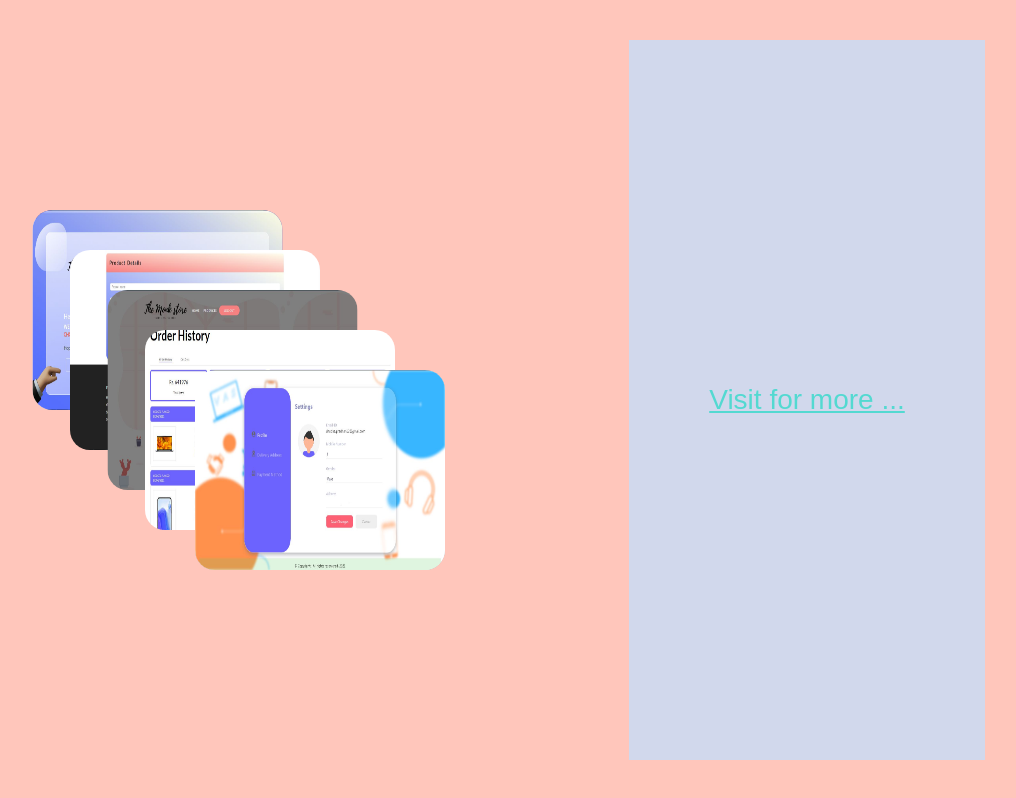
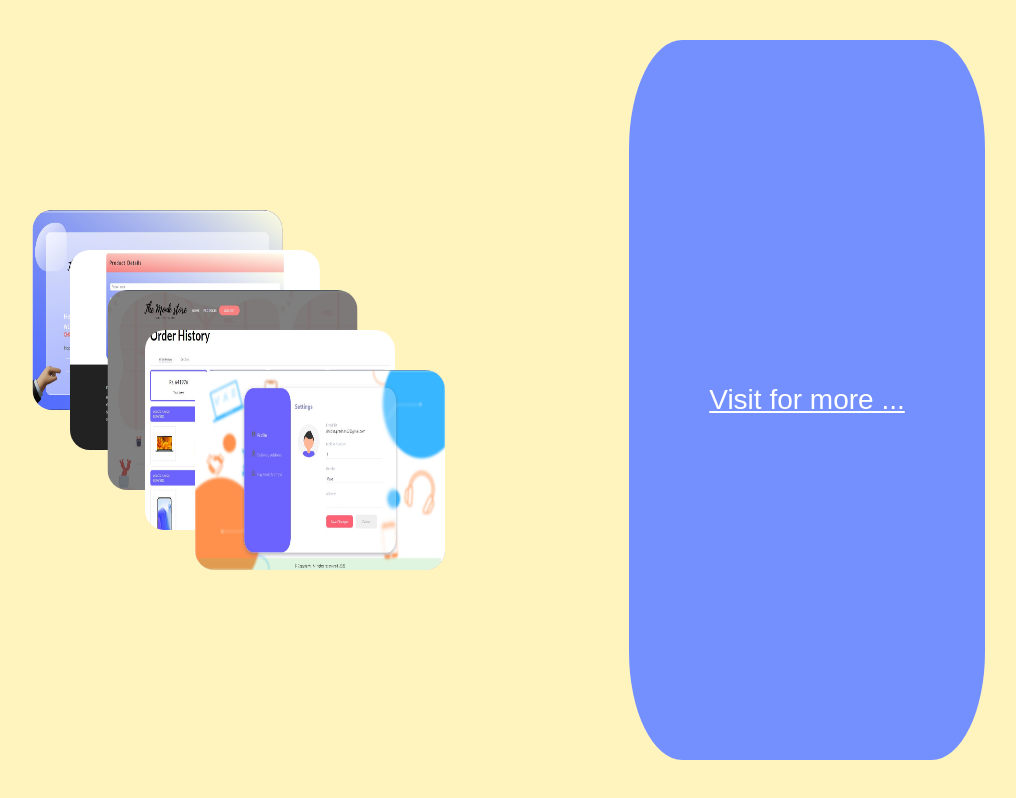
Before and after one commit to shubhajeet1207/portfolio1.0, a plain HTML site: page overview/monk store/index.html in a window 1280 px wide. Shown: the whole page, without its empty margins (153-1169 px from the left). Drawn offline with nearby package versions, Linux system fonts and the light colour scheme.

Commit message:
link style corrected

```diff
--- a/overview/monk store/style.css
+++ b/overview/monk store/style.css
@@ -1,11 +1,11 @@
-/* reset */
+@import url('https://fonts.googleapis.com/css2?family=Ubuntu&display=swap');
 
   body{
-    background-color: #ffc6bb;
+    background-color: #fff4be;
     margin: 0;
     padding: 0;
     border: 0;
-    font-family: 'Nunito', sans-serif;
+    font-family: 'Ubuntu', sans-serif;
   }
   /* main */
 
@@ -111,10 +111,9 @@
     transform: translate(-65%,-40%);
   }
 
-
-  .card:last-child { opacity: 0; }
-
-
+  .card:last-child {
+    opacity: 0;
+  }
 
   .title {
     font-size: 36px;
@@ -140,13 +139,8 @@
   }
 
   .background-one {
-  background-color: #d1d8ec;
-}
-.background-two {
-  background-color: #d1d8ec;
-}
-.background-three {
-  background-color: #d1d8ec;
+  background-color: #7490ff;
+  border-radius: 15%;
 }
 .link-container {
   display: flex;
@@ -162,7 +156,7 @@ a {
   font-size: 28px;
 }
 .link-one {
-  color: #53d9d1;
+  color: #fff;
   transition: color 1s cubic-bezier(0.32, 0, 0.67, 0);
   line-height: 70vh;
   padding: 80px;
@@ -179,7 +173,8 @@ a {
   height: 100%;
   top: 0;
   right: 0;
-  background-color: #53d9d1;
+  background-color: #d8fd38;
+  border-radius: 15%;
 
   clip-path: circle(0% at 50% calc(50%));
   transition: clip-path 1s cubic-bezier(0.65, 0, 0.35, 1);
```
